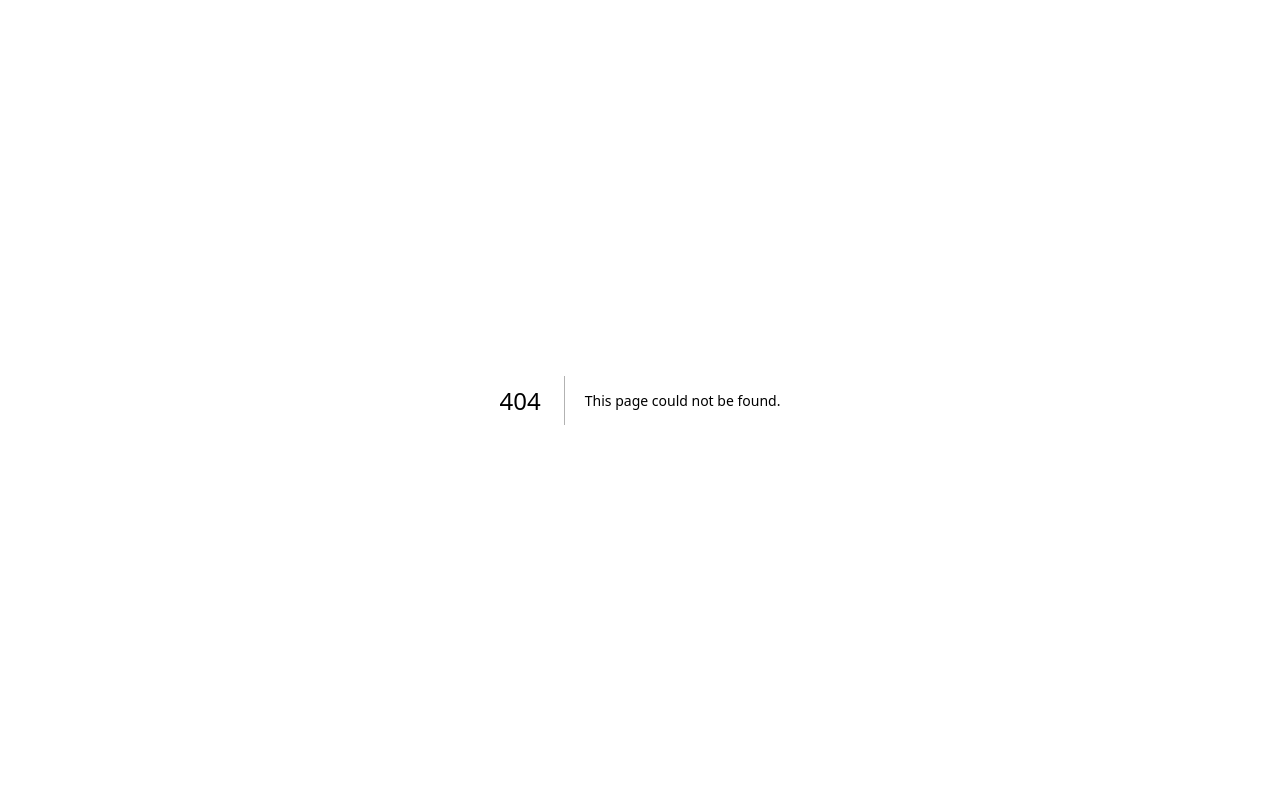
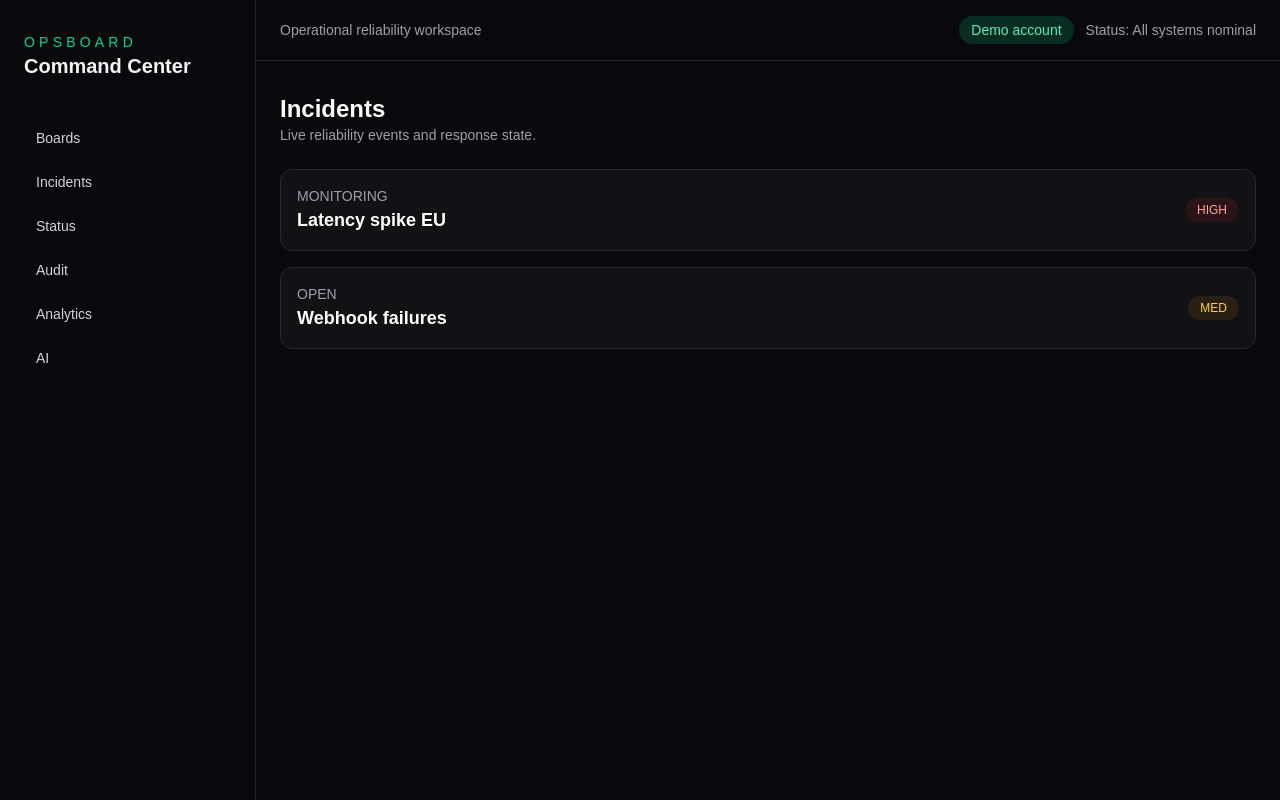
Before and after one commit to Patrik652/opsboard-mvp, a Next.js app in the folder opsboard/: page /incidents in a window 1280 px wide. Before the commit this address had no page. Built offline with nearby package versions, Linux system fonts and the light colour scheme.

Commit message:
feat: add incidents and status pages

```diff
--- /dev/null
+++ b/opsboard/src/app/(app)/incidents/page.tsx
@@ -0,0 +1,16 @@
+import IncidentList from "@/components/incidents/IncidentList";
+import { buildSeedData } from "@/lib/seed";
+
+export default function IncidentsPage() {
+  const seed = buildSeedData("demo");
+
+  return (
+    <section>
+      <div className="mb-6">
+        <h1 className="text-2xl font-semibold text-white">Incidents</h1>
+        <p className="text-sm text-zinc-400">Live reliability events and response state.</p>
+      </div>
+      <IncidentList incidents={seed.incidents} />
+    </section>
+  );
+}
--- /dev/null
+++ b/opsboard/src/app/(app)/status/page.tsx
@@ -0,0 +1,33 @@
+export default function StatusPage() {
+  return (
+    <section>
+      <div className="mb-6">
+        <h1 className="text-2xl font-semibold text-white">Status</h1>
+        <p className="text-sm text-zinc-400">Public-facing service health snapshot.</p>
+      </div>
+      <div className="rounded-2xl border border-zinc-800 bg-zinc-900/60 p-6">
+        <div className="flex items-center justify-between">
+          <div>
+            <div className="text-sm text-zinc-400">All systems</div>
+            <div className="text-xl font-semibold text-white">Operational</div>
+          </div>
+          <span className="rounded-full bg-emerald-500/20 px-3 py-1 text-sm text-emerald-300">
+            GREEN
+          </span>
+        </div>
+        <div className="mt-6 grid gap-4 md:grid-cols-3">
+          {[
+            { name: "API Gateway", status: "Operational" },
+            { name: "Webhooks", status: "Degraded" },
+            { name: "Realtime Sync", status: "Operational" },
+          ].map((service) => (
+            <div key={service.name} className="rounded-xl border border-zinc-800 bg-zinc-950 p-4">
+              <div className="text-sm text-zinc-400">{service.name}</div>
+              <div className="text-lg text-white">{service.status}</div>
+            </div>
+          ))}
+        </div>
+      </div>
+    </section>
+  );
+}
--- /dev/null
+++ b/opsboard/src/components/incidents/IncidentList.tsx
@@ -0,0 +1,27 @@
+import type { Incident } from "@/lib/types";
+
+const severityStyles: Record<Incident["severity"], string> = {
+  low: "text-emerald-300 bg-emerald-500/10",
+  med: "text-amber-300 bg-amber-500/10",
+  high: "text-red-300 bg-red-500/10",
+};
+
+export default function IncidentList({ incidents }: { incidents: Incident[] }) {
+  return (
+    <div className="space-y-4">
+      {incidents.map((incident) => (
+        <div key={incident.id} className="rounded-xl border border-zinc-800 bg-zinc-900/60 p-4">
+          <div className="flex items-center justify-between">
+            <div>
+              <div className="text-sm text-zinc-400">{incident.state.toUpperCase()}</div>
+              <h2 className="text-lg font-semibold text-white">{incident.title}</h2>
+            </div>
+            <span className={`rounded-full px-3 py-1 text-xs ${severityStyles[incident.severity]}`}>
+              {incident.severity.toUpperCase()}
+            </span>
+          </div>
+        </div>
+      ))}
+    </div>
+  );
+}
```
Also changed, not shown: 1 other file (tests, documents, lock files or other folders).
